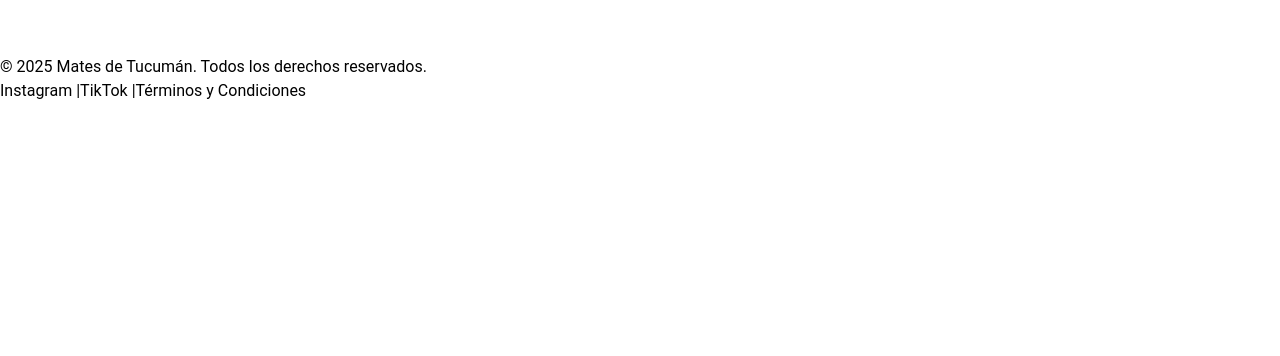
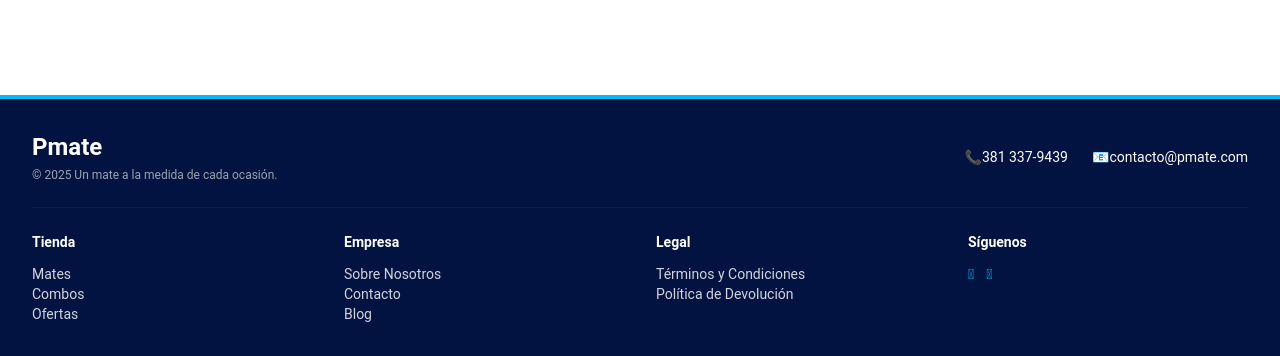
Before and after one commit to nachomignone/frontend-ecommerce-mates, a React (Vite) app: page / in a window 1280 px wide. Shown: the part 809-1165 px from the top of the page. Before the commit the page ends 912 px from the top, so only its background shows below. Built offline with nearby package versions, Linux system fonts and the light colour scheme; no server answers.

Commit message:
feat(styling): Diseño aplicado a footer

```diff
--- a/src/components/common/Footer.jsx
+++ b/src/components/common/Footer.jsx
@@ -1,15 +1,85 @@
+// src/components/common/Footer.jsx
+
 import React from 'react';
 
 function Footer() {
   return (
-    <footer className="footer">
-      <div className="footer-content">
-        <p>© {new Date().getFullYear()} Mates de Tucumán. Todos los derechos reservados.</p>
-        <div className="social-links">
-          {/* Aquí irían los íconos de Instagram y TikTok */}
-          <a href="#instagram">Instagram</a> |
-          <a href="#tiktok">TikTok</a> |
-          <a href="/terminos">Términos y Condiciones</a>
+    // Contenedor principal: Fondo azul oscuro de la marca
+    <footer className="bg-pmate-primary text-gray-300 border-t-4 border-pmate-accent mt-10">
+      <div className="max-w-7xl mx-auto px-4 sm:px-6 lg:px-8 py-8">
+
+        {/* FILA SUPERIOR: CONTACTO RÁPIDO Y LOGO */}
+        <div className="flex flex-col md:flex-row justify-between items-center border-b border-pmate-secondary/50 pb-6 mb-6">
+
+          {/* Logo y Copyright */}
+          <div className="text-2xl font-bold text-white mb-4 md:mb-0">
+            Pmate
+            <p className="text-xs text-gray-400 font-normal mt-1">
+              © {new Date().getFullYear()} Un mate a la medida de cada ocasión.
+            </p>
+          </div>
+
+          {/* Información de Contacto (Basado en el logo) */}
+          <div className="flex items-center space-x-6 text-sm">
+            <span className="flex items-center space-x-1 text-white">
+              {/* Icono de Teléfono (Ejemplo de Heroicons) */}
+              📞
+              <span>381 337-9439</span>
+            </span>
+            <span className="flex items-center space-x-1 text-white">
+              {/* Icono de Email */}
+              📧
+              <span>contacto@pmate.com</span>
+            </span>
+          </div>
+        </div>
+
+        {/* FILA INFERIOR: ENLACES DE NAVEGACIÓN Y LEGALES */}
+        <div className="grid grid-cols-2 md:grid-cols-4 gap-8 text-sm">
+
+          {/* 1. Navegación Rápida */}
+          <div>
+            <h5 className="font-bold text-white mb-3">Tienda</h5>
+            <ul>
+              <li><a href="/categorias" className="hover:text-pmate-accent transition">Mates</a></li>
+              <li><a href="/combos" className="hover:text-pmate-accent transition">Combos</a></li>
+              <li><a href="/ofertas" className="hover:text-pmate-accent transition">Ofertas</a></li>
+            </ul>
+          </div>
+
+          {/* 2. Empresa */}
+          <div>
+            <h5 className="font-bold text-white mb-3">Empresa</h5>
+            <ul>
+              <li><a href="/nosotros" className="hover:text-pmate-accent transition">Sobre Nosotros</a></li>
+              <li><a href="/contacto" className="hover:text-pmate-accent transition">Contacto</a></li>
+              <li><a href="/blog" className="hover:text-pmate-accent transition">Blog</a></li>
+            </ul>
+          </div>
+
+          {/* 3. Información Legal */}
+          <div>
+            <h5 className="font-bold text-white mb-3">Legal</h5>
+            <ul>
+              <li><a href="/terminos" className="hover:text-pmate-accent transition">Términos y Condiciones</a></li>
+              <li><a href="/devoluciones" className="hover:text-pmate-accent transition">Política de Devolución</a></li>
+            </ul>
+          </div>
+
+          {/* 4. Redes Sociales */}
+          <div>
+            <h5 className="font-bold text-white mb-3">Síguenos</h5>
+            <div className="flex space-x-3">
+              <a href="https://instagram.com/pmate.tuc" target="_blank" rel="noopener noreferrer" className="text-pmate-accent hover:text-white">
+                {/* Ícono de Instagram */}
+                
+              </a>
+              <a href="https://facebook.com/pmate.tuc" target="_blank" rel="noopener noreferrer" className="text-pmate-accent hover:text-white">
+                {/* Ícono de Facebook */}
+                
+              </a>
+            </div>
+          </div>
         </div>
       </div>
     </footer>
```
